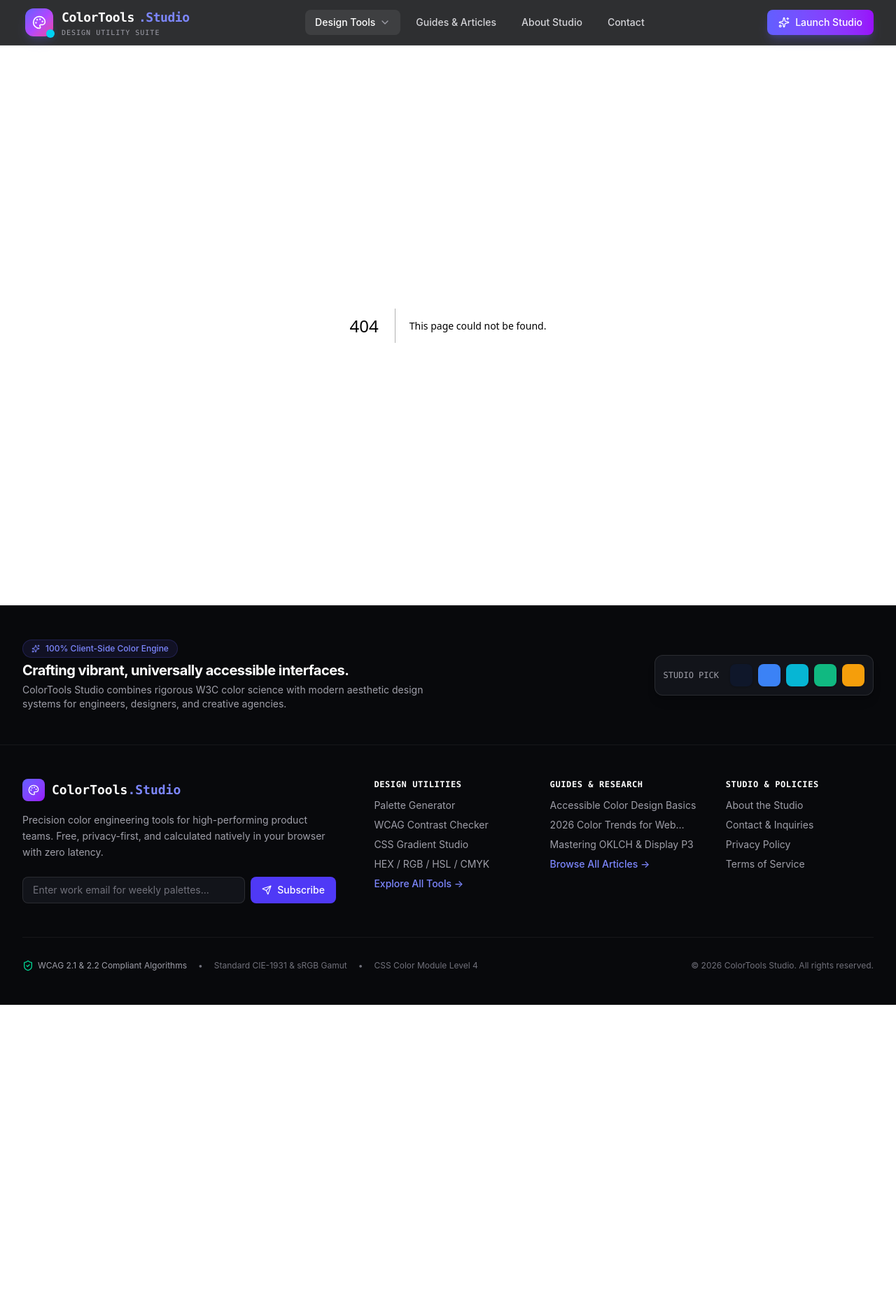
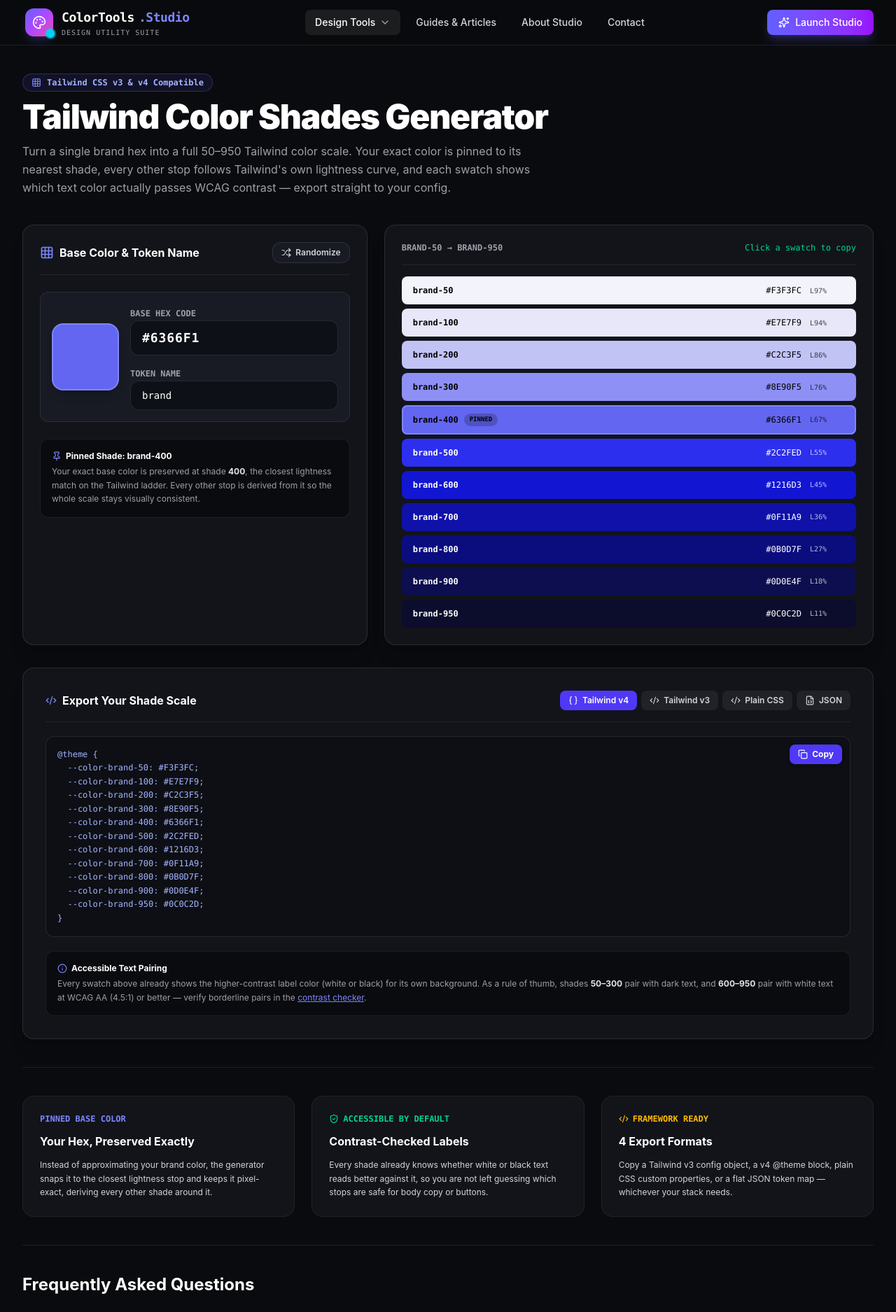
Before and after one commit to musabislam456-arch/colortools, a Next.js app: page /tools/tailwind-shades in a window 1280 px wide. Before the commit this address had no page. Shown: the top 1875 px of the page at 70% size. Before the commit the page ends 1436 px from the top, so only its background shows below. Built offline with nearby package versions, Linux system fonts and the light colour scheme.

Commit message:
feat: add Tailwind Color Shades Generator tool page with SEO metadata and schema

```diff
--- /dev/null
+++ b/app/tools/tailwind-shades/page.tsx
@@ -0,0 +1,166 @@
+import type { Metadata } from 'next';
+import { TailwindShadesWorkspace } from '@/components/TailwindShadesWorkspace';
+import { Grid3x3, ShieldCheck, Code2 } from 'lucide-react';
+
+export const metadata: Metadata = {
+  title: 'Tailwind CSS Color Shades Generator (50–950) — Free & Accessible | ColorTools Studio',
+  description:
+    'Turn any hex color into a complete Tailwind CSS shade scale from 50 to 950. Accessible text pairing built in. Export to Tailwind v3 config, v4 @theme, CSS variables, or JSON. Free and client-side.',
+  alternates: {
+    canonical: '/tools/tailwind-shades',
+  },
+  openGraph: {
+    title: 'Tailwind CSS Color Shades Generator (50–950)',
+    description:
+      'Generate a full 50–950 Tailwind color scale from any hex code, with accessible text pairing and one-click export to v3 config, v4 CSS, or JSON.',
+    type: 'website',
+    url: 'https://colortools.toolbay.site/tools/tailwind-shades',
+  },
+  twitter: {
+    card: 'summary_large_image',
+    title: 'Tailwind CSS Color Shades Generator (50–950)',
+    description:
+      'Generate a full 50–950 Tailwind color scale from any hex code, with accessible text pairing built in.',
+  },
+};
+
+const faqs = [
+  {
+    q: 'How does the 50–950 shade scale get generated?',
+    a: 'Your base color is converted to HSL and snapped to the closest of 11 fixed lightness stops (50 through 950). Every other stop keeps the same hue and walks the same lightness ladder, with saturation trimmed near the extremes so near-white and near-black shades stay natural instead of neon or muddy.',
+  },
+  {
+    q: 'Does this work with Tailwind CSS v4?',
+    a: 'Yes. The v4 export tab outputs a ready-to-paste @theme block with --color-{name}-{shade} CSS variables, which is how Tailwind v4 defines custom colors. The v3 tab still outputs a classic tailwind.config.js colors object for older projects.',
+  },
+  {
+    q: 'Will my exact brand color be preserved?',
+    a: 'Yes. Whichever stop your base color\'s lightness is closest to gets pinned to your exact hex — it is never recalculated or approximated, so bg-brand-500 (or whichever shade gets pinned) always matches your brand color precisely.',
+  },
+  {
+    q: 'How do I know which shade to use for readable text?',
+    a: 'Each swatch already displays its label in whichever of white or black passes a higher WCAG contrast ratio. As a general pattern, shades 50–300 work with dark text and 600–950 work with white text — double check any borderline pair in the WCAG contrast checker.',
+  },
+];
+
+export default function TailwindShadesPage() {
+  const jsonLd = {
+    '@context': 'https://schema.org',
+    '@type': 'WebApplication',
+    name: 'Tailwind CSS Color Shades Generator',
+    applicationCategory: 'DesignApplication',
+    operatingSystem: 'Any (Web Browser)',
+    offers: {
+      '@type': 'Offer',
+      price: '0',
+      priceCurrency: 'USD',
+    },
+    description:
+      'Generate a complete Tailwind CSS 50–950 color shade scale from any base hex color, with accessible text pairing and export to Tailwind v3, v4, CSS variables, or JSON.',
+    url: 'https://colortools.toolbay.site/tools/tailwind-shades',
+  };
+
+  const faqJsonLd = {
+    '@context': 'https://schema.org',
+    '@type': 'FAQPage',
+    mainEntity: faqs.map((f) => ({
+      '@type': 'Question',
+      name: f.q,
+      acceptedAnswer: {
+        '@type': 'Answer',
+        text: f.a,
+      },
+    })),
+  };
+
+  return (
+    <div className="mx-auto max-w-7xl px-4 py-10 sm:px-6 lg:px-8 space-y-10">
+      {/* eslint-disable-next-line react/no-danger */}
+      <script
+        type="application/ld+json"
+        dangerouslySetInnerHTML={{ __html: JSON.stringify(jsonLd) }}
+      />
+      {/* eslint-disable-next-line react/no-danger */}
+      <script
+        type="application/ld+json"
+        dangerouslySetInnerHTML={{ __html: JSON.stringify(faqJsonLd) }}
+      />
+
+      {/* Header */}
+      <div className="max-w-3xl space-y-3">
+        <div className="inline-flex items-center gap-2 rounded-full border border-indigo-500/30 bg-indigo-500/10 px-3 py-1 text-xs font-mono font-semibold text-indigo-300">
+          <Grid3x3 className="h-3.5 w-3.5 text-indigo-400" />
+          <span>Tailwind CSS v3 &amp; v4 Compatible</span>
+        </div>
+        <h1 className="text-3xl sm:text-5xl font-black tracking-tight text-white">
+          Tailwind Color Shades Generator
+        </h1>
+        <p className="text-sm sm:text-base text-zinc-400 leading-relaxed">
+          Turn a single brand hex into a full 50–950 Tailwind color scale. Your exact
+          color is pinned to its nearest shade, every other stop follows Tailwind&apos;s
+          own lightness curve, and each swatch shows which text color actually passes
+          WCAG contrast — export straight to your config.
+        </p>
+      </div>
+
+      {/* Main Interactive Workspace */}
+      <TailwindShadesWorkspace />
+
+      {/* Explanation Cards */}
+      <div className="grid grid-cols-1 md:grid-cols-3 gap-6 pt-10 border-t border-white/[0.08]">
+        <div className="rounded-2xl border border-white/[0.06] bg-[#12141A] p-6 space-y-3">
+          <p className="text-xs font-mono uppercase text-indigo-400 font-bold">
+            Pinned Base Color
+          </p>
+          <h4 className="text-base font-bold text-white">Your Hex, Preserved Exactly</h4>
+          <p className="text-xs text-zinc-300 leading-relaxed">
+            Instead of approximating your brand color, the generator snaps it to the
+            closest lightness stop and keeps it pixel-exact, deriving every other shade
+            around it.
+          </p>
+        </div>
+
+        <div className="rounded-2xl border border-white/[0.06] bg-[#12141A] p-6 space-y-3">
+          <p className="text-xs font-mono uppercase text-emerald-400 font-bold flex items-center gap-1.5">
+            <ShieldCheck className="h-3.5 w-3.5" />
+            Accessible by Default
+          </p>
+          <h4 className="text-base font-bold text-white">Contrast-Checked Labels</h4>
+          <p className="text-xs text-zinc-300 leading-relaxed">
+            Every shade already knows whether white or black text reads better against
+            it, so you are not left guessing which stops are safe for body copy or
+            buttons.
+          </p>
+        </div>
+
+        <div className="rounded-2xl border border-white/[0.06] bg-[#12141A] p-6 space-y-3">
+          <p className="text-xs font-mono uppercase text-amber-400 font-bold flex items-center gap-1.5">
+            <Code2 className="h-3.5 w-3.5" />
+            Framework Ready
+          </p>
+          <h4 className="text-base font-bold text-white">4 Export Formats</h4>
+          <p className="text-xs text-zinc-300 leading-relaxed">
+            Copy a Tailwind v3 config object, a v4 @theme block, plain CSS custom
+            properties, or a flat JSON token map — whichever your stack needs.
+          </p>
+        </div>
+      </div>
+
+      {/* FAQ */}
+      <div className="space-y-6 pt-10 border-t border-white/[0.08]">
+        <h2 className="text-2xl font-bold text-white">Frequently Asked Questions</h2>
+        <div className="grid grid-cols-1 gap-4">
+          {faqs.map((f) => (
+            <div
+              key={f.q}
+              className="rounded-2xl border border-white/[0.08] bg-[#12141A] p-6 space-y-2"
+            >
+              <h3 className="text-sm font-bold text-white">{f.q}</h3>
+              <p className="text-xs sm:text-sm text-zinc-400 leading-relaxed">{f.a}</p>
+            </div>
+          ))}
+        </div>
+      </div>
+    </div>
+  );
+}
```
